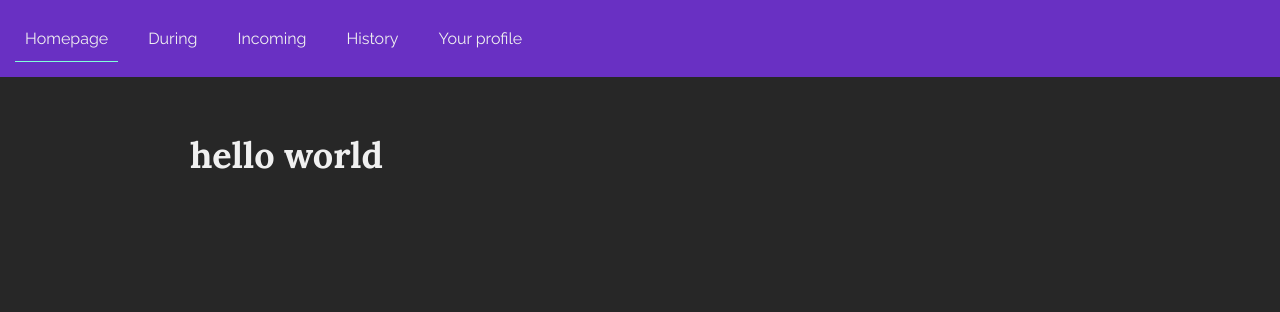
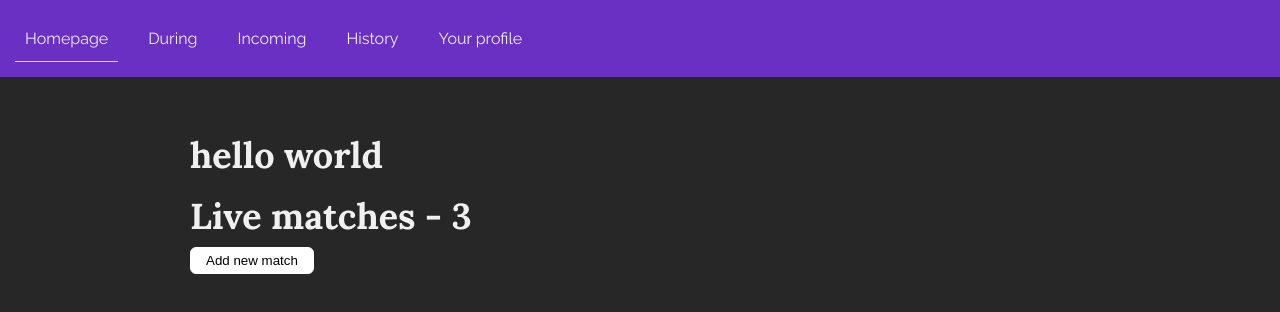
Before and after one commit to kazbag/hltv-analyser, a React (Create React App) app in the folder client/: page / in a window 1280 px wide. Shown: the top 312 px of the page. Built offline with nearby package versions, Linux system fonts and the light colour scheme.

Commit message:
connected with store and create simple actions reducers etc

```diff
--- a/client/package.json
+++ b/client/package.json
@@ -9,6 +9,7 @@
     "axios": "^0.19.2",
     "react": "^16.13.1",
     "react-dom": "^16.13.1",
+    "react-redux": "^7.2.1",
     "react-router": "^5.2.0",
     "react-router-dom": "^5.2.0",
     "react-scripts": "3.4.1",
--- a/client/src/App.js
+++ b/client/src/App.js
@@ -1,5 +1,7 @@
 import React from "react";
 import Homepage from "./pages/Homepage";
+import { Provider } from "react-redux";
+import store from "./redux/store";
 import Navbar from "./components/Navbar";
 import { BrowserRouter as Router, Switch, Route } from "react-router-dom";
 import styled from "styled-components";
@@ -8,6 +10,7 @@ import "./global/styles.css";
 
 const App = () => {
   return (
+    <Provider store={store}>
       <StyledApp>
         <Router>
           <Navbar />
@@ -20,6 +23,7 @@ const App = () => {
           </Switch>
         </Router>
       </StyledApp>
+    </Provider>
   );
 };
 
--- /dev/null
+++ b/client/src/components/MatchesContainer.js
@@ -0,0 +1,26 @@
+import React from "react";
+import { connect } from "react-redux";
+import { getMatches } from "../redux";
+
+const MatchesContainer = (props) => {
+  return (
+    <div>
+      <h3>Live matches - {props.numOfMatches}</h3>
+      <button onClick={props.getMatches}>Add new match</button>
+    </div>
+  );
+};
+
+const mapStateToProps = (state) => {
+  return {
+    numOfMatches: state.numOfMatches,
+  };
+};
+
+const mapDispatchToProps = (dispatch) => {
+  return {
+    getMatches: () => dispatch(getMatches()),
+  };
+};
+
+export default connect(mapStateToProps, mapDispatchToProps)(MatchesContainer);
--- a/client/src/global/styles.css
+++ b/client/src/global/styles.css
@@ -52,3 +52,16 @@ h6 {
 p {
   font-size: 1.6rem;
 }
+
+button {
+  background: #fff;
+  padding: 0.5rem 1.5rem;
+  border: 1px solid #fff;
+  border-radius: 0.6rem;
+  cursor: pointer;
+  transition: 0.25s ease-in-out;
+}
+
+button:hover {
+  box-shadow: 1px 2px 1px 1px rgba(0, 0, 0, 0.5);
+}
--- a/client/src/index.js
+++ b/client/src/index.js
@@ -2,13 +2,7 @@ import React from "react";
 import ReactDOM from "react-dom";
 import App from "./App";
 
-ReactDOM.render(
-  <React.StrictMode>
-    <App />
-  </React.StrictMode>,
-  document.getElementById("root")
-);
+import { Provider } from "react-redux";
 
-// If you want your app to work offline and load faster, you can change
-// unregister() to register() below. Note this comes with some pitfalls.
-// Learn more about service workers: https://bit.ly/CRA-PWA
+const rootElement = document.getElementById("root");
+ReactDOM.render(<App />, rootElement);
--- a/client/src/pages/Homepage.js
+++ b/client/src/pages/Homepage.js
@@ -1,11 +1,13 @@
 import React, { useState, useEffect } from "react";
 import styled from "styled-components";
 import variables from "../utils/variables";
+import MatchesContainer from "../components/MatchesContainer";
 
 const Homepage = () => {
   return (
     <StyledHomepageContainer>
       <h3>hello world</h3>
+      <MatchesContainer />
     </StyledHomepageContainer>
   );
 };
--- /dev/null
+++ b/client/src/redux/index.js
@@ -0,0 +1 @@
+export { getMatches } from "./matches/matchesActions";
--- /dev/null
+++ b/client/src/redux/matches/matchesActions.js
@@ -0,0 +1,7 @@
+import { GET_MATCHES } from "./matchesTypes";
+
+export const getMatches = () => {
+  return {
+    type: GET_MATCHES,
+  };
+};
--- /dev/null
+++ b/client/src/redux/matches/matchesReducers.js
@@ -0,0 +1,19 @@
+import { GET_MATCHES } from "./matchesTypes";
+
+const initialState = {
+  numOfMatches: 3,
+};
+
+const matchesReducer = (state = initialState, action) => {
+  switch (action.type) {
+    case GET_MATCHES:
+      return {
+        ...state,
+        numOfMatches: state.numOfMatches + 1,
+      };
+    default:
+      return state;
+  }
+};
+
+export default matchesReducer;
--- /dev/null
+++ b/client/src/redux/matches/matchesTypes.js
@@ -0,0 +1 @@
+export const GET_MATCHES = "";
--- /dev/null
+++ b/client/src/redux/store.js
@@ -0,0 +1,6 @@
+import { createStore } from "redux";
+import matchesReducers from "./matches/matchesReducers";
+
+const store = createStore(matchesReducers);
+
+export default store;
```
Also changed, not shown: 1 other file (tests, documents, lock files or other folders). Lines whose indentation alone changed are shown as unchanged.
